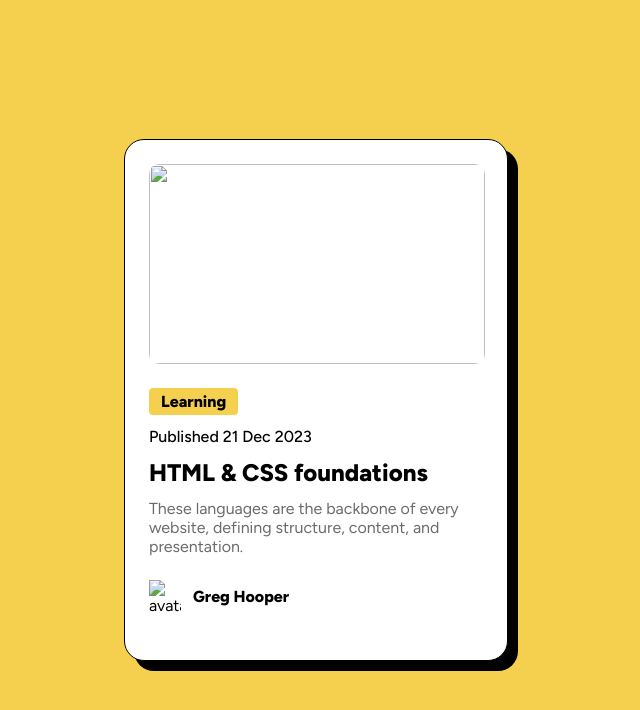
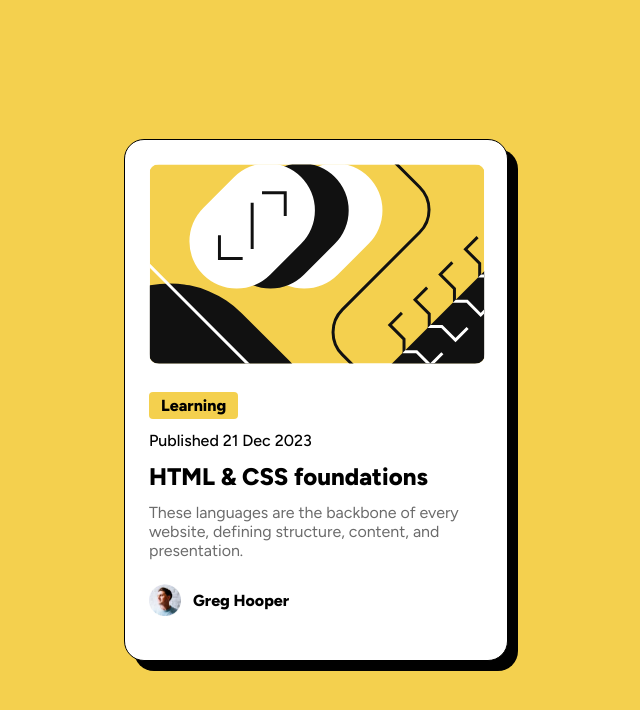
Before and after one commit to Ahmeddnada/git, a plain HTML site: page index.html in a window 1280 px wide. Shown: the whole page, without its empty margins (324-964 px from the left). Drawn offline with Linux system fonts and the light colour scheme.

Commit message:
Update index.html

```diff
--- a/index.html
+++ b/index.html
@@ -17,7 +17,7 @@
     <div class="contain">
       <div class="card">
         <div class="image">
-          <img src="assets/images/illustration-article.svg" alt="" />
+          <img src="illustration-article.svg" alt="" />
         </div>
 
         <span> Learning</span>
@@ -29,7 +29,7 @@
         </p>
 
         <figure class="info">
-          <img src="assets/images/image-avatar.webp" alt="avatar">
+          <img src="image-avatar.webp" alt="avatar">
           <figcaption class="fig-cap">Greg Hooper</figcaption>
         </figeure>
       </div>
```
